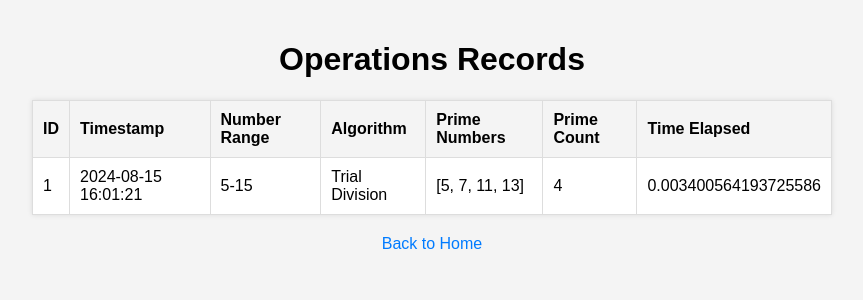
After one commit to NK2PSYCHO/PrimeNumberGenerator, a Flask app: page /values in a window 1280 px wide. The commit adds this page. Shown: the top 300 px of the page, without its empty margins (208-1071 px from the left). Run offline with Flask 3, Linux system fonts and the light colour scheme; data comes from the database, SQL or seed files in the repository; both versions use the stored data as it was after the commit.

Commit message:
Server Update

```diff
--- a/Server/config.py
+++ b/Server/config.py
@@ -1,2 +1,4 @@
+import os
+
 class Config:
     SECRET_KEY = 'jIub1ejbPwDEGzIZcyKmWv7mrNspPtnX'
--- a/Server/routes.py
+++ b/Server/routes.py
@@ -1,8 +1,23 @@
-from flask import Blueprint, render_template, request, redirect, url_for, session
+import sqlite3
+import requests
+from flask import Blueprint, render_template, request, redirect, url_for, session, jsonify
 from Client.RangeGenerator import RangeGenerator
 from Client.PrimeAlgorithms import PrimeAlgorithms
+import time
+from datetime import datetime
 
 bluePrint = Blueprint('main', __name__)
+
+def insert_operation(algorithm, number_range, prime_numbers, prime_count, timestamp, time_elapsed):
+    conn = sqlite3.connect('operations.db')
+    cursor = conn.cursor()
+    insert_query = '''
+    INSERT INTO Operations (algorithm, number_range, prime_numbers, prime_count, timestamp, time_elapsed)
+    VALUES (?, ?, ?, ?, ?, ?);
+    '''
+    cursor.execute(insert_query, (algorithm, number_range, prime_numbers, prime_count, timestamp, time_elapsed))
+    conn.commit()
+    conn.close()
 
 @bluePrint.route('/', methods=['GET'])
 def home():
@@ -22,23 +37,45 @@ def generatePrimeNumbers():
         return redirect(url_for('main.home', message="Invalid input. Please enter valid integers."))
 
     range_tuple = tuple(sorted((start, end)))
-
-    if algorithm == "Trial Division":
-        prime_numbers = PrimeAlgorithms.trialDivision(range_tuple)
-    elif algorithm == "E. Trial Division":
-        prime_numbers = PrimeAlgorithms.enhancedTrialDivision(range_tuple)
-    elif algorithm == "Sieve of Eratosthenes":
-        prime_numbers = PrimeAlgorithms.eratosthenesSieve(range_tuple)
-    else:
-        prime_numbers = []
-
     range_result = RangeGenerator.generateRange(range_tuple)
-
     if isinstance(range_result, set):
         range_result = list(range_result)
 
-    session['prime_numbers'] = prime_numbers
+    session['range_result'] = range_result
     session['algorithm'] = algorithm
+
+    start_time = time.time()
+    timestamp = datetime.now().strftime('%Y-%m-%d %H:%M:%S')
+    session['timestamp'] = timestamp
+
+    api_url = None
+    if algorithm == "Trial Division":
+        api_url = url_for('main.trialDivision', _external=True)
+    elif algorithm == "E. Trial Division":
+        api_url = url_for('main.enhancedTrialDivision', _external=True)
+    elif algorithm == "Sieve of Eratosthenes":
+        api_url = url_for('main.eratosthenesSieve', _external=True)
+
+    if api_url:
+        response = requests.post(api_url, json={"start": start, "end": end})
+        if response.status_code == 200:
+            prime_numbers = response.json()
+            prime_count = len(prime_numbers)
+            session['prime_numbers'] = prime_numbers
+        else:
+            prime_numbers = []
+            prime_count = 0
+            session['prime_numbers'] = []
+    else:
+        prime_numbers = []
+        prime_count = 0
+        session['prime_numbers'] = []
+
+    end_time = time.time()
+    time_elapsed = end_time - start_time
+    session['time_elapsed'] = time_elapsed
+
+    insert_operation(algorithm, f"{start}-{end}", str(prime_numbers), prime_count, timestamp, time_elapsed)
 
     return redirect(url_for('main.generatedPrimeNumbers'))
 
@@ -47,4 +84,52 @@ def generatedPrimeNumbers():
     range_result = session.get('range_result', 'No result')
     prime_numbers = session.get('prime_numbers', 'No result')
     algorithm = session.get('algorithm', 'No algorithm selected')
-    return render_template('index.html', algorithm=algorithm, range_result=range_result, prime_numbers=prime_numbers)
+    timestamp = session.get('timestamp', 'No timestamp')
+    time_elapsed = session.get('time_elapsed', 'Not calculated')
+
+    return render_template('index.html',
+                           range_result=range_result,
+                           prime_numbers=prime_numbers,
+                           algorithm=algorithm,
+                           timestamp=timestamp,
+                           time_elapsed=time_elapsed)
+
+@bluePrint.route('/api/trialDivision', methods=['POST'])
+def trialDivision():
+    start = request.json.get('start')
+    end = request.json.get('end')
+    range_tuple = tuple(sorted((start, end)))
+    prime_numbers = PrimeAlgorithms.trialDivision(range_tuple)
+    return jsonify(prime_numbers)
+
+@bluePrint.route('/api/enhancedTrialDivision', methods=['POST'])
+def enhancedTrialDivision():
+    start = request.json.get('start')
+    end = request.json.get('end')
+    range_tuple = tuple(sorted((start, end)))
+    prime_numbers = PrimeAlgorithms.enhancedTrialDivision(range_tuple)
+    return jsonify(prime_numbers)
+
+@bluePrint.route('/api/eratosthenesSieve', methods=['POST'])
+def eratosthenesSieve():
+    start = request.json.get('start')
+    end = request.json.get('end')
+    range_tuple = tuple(sorted((start, end)))
+    prime_numbers = PrimeAlgorithms.eratosthenesSieve(range_tuple)
+    return jsonify(prime_numbers)
+
+@bluePrint.route('/api/getOperations', methods=['GET'])
+def getOperations():
+    try:
+        conn = sqlite3.connect('operations.db')
+        cursor = conn.cursor()
+        cursor.execute("SELECT * FROM Operations")
+        rows = cursor.fetchall()
+        conn.close()
+        return jsonify(rows)
+    except sqlite3.Error as e:
+        return jsonify({"error": str(e)})
+
+@bluePrint.route('/values', methods=['GET'])
+def values():
+    return render_template('values.html')
--- /dev/null
+++ b/Server/templates/values.html
@@ -0,0 +1,92 @@
+<!DOCTYPE html>
+<html lang="en">
+<head>
+    <meta charset="UTF-8">
+    <meta name="viewport" content="width=device-width, initial-scale=1.0">
+    <title>Operations Records</title>
+    <style>
+        body {
+            font-family: Arial, sans-serif;
+            margin: 0;
+            padding: 20px;
+            background-color: #f4f4f4;
+        }
+        .container {
+            max-width: 800px;
+            margin: 0 auto;
+        }
+        table {
+            width: 100%;
+            border-collapse: collapse;
+            margin: 20px 0;
+            background: #fff;
+            box-shadow: 0 0 5px rgba(0, 0, 0, 0.1);
+        }
+        table, th, td {
+            border: 1px solid #ddd;
+        }
+        th, td {
+            padding: 10px;
+            text-align: left;
+        }
+        th {
+            background-color: #f4f4f4;
+        }
+        h1 {
+            text-align: center;
+        }
+        a {
+            display: block;
+            text-align: center;
+            margin-top: 20px;
+            color: #007bff;
+            text-decoration: none;
+        }
+        a:hover {
+            text-decoration: underline;
+        }
+    </style>
+</head>
+<body>
+    <div class="container">
+        <h1>Operations Records</h1>
+        <table>
+            <thead>
+                <tr>
+                    <th>ID</th>
+                    <th>Timestamp</th>
+                    <th>Number Range</th>
+                    <th>Algorithm</th>
+                    <th>Prime Numbers</th>
+                    <th>Prime Count</th>
+                    <th>Time Elapsed</th>
+                </tr>
+            </thead>
+            <tbody id="operationsTableBody">
+                <!-- Rows will be inserted here -->
+            </tbody>
+        </table>
+        <a href="{{ url_for('main.home') }}">Back to Home</a>
+    </div>
+
+    <script>
+        document.addEventListener('DOMContentLoaded', function() {
+            fetch('/api/getOperations')
+                .then(response => response.json())
+                .then(data => {
+                    const tableBody = document.getElementById('operationsTableBody');
+                    data.forEach(row => {
+                        const tr = document.createElement('tr');
+                        row.forEach(cell => {
+                            const td = document.createElement('td');
+                            td.textContent = cell;
+                            tr.appendChild(td);
+                        });
+                        tableBody.appendChild(tr);
+                    });
+                })
+                .catch(error => console.error('Error fetching operations:', error));
+        });
+    </script>
+</body>
+</html>
--- a/requirements.txt
+++ b/requirements.txt
@@ -1,14 +1,19 @@
 alembic==1.13.2
 blinker==1.8.2
+certifi==2024.7.4
+charset-normalizer==3.3.2
 click==8.1.7
 Flask==3.0.3
 Flask-Migrate==4.0.7
 Flask-SQLAlchemy==3.1.1
 greenlet==3.0.3
+idna==3.7
 itsdangerous==2.2.0
 Jinja2==3.1.4
 Mako==1.3.5
 MarkupSafe==2.1.5
+requests==2.32.3
 SQLAlchemy==2.0.32
 typing_extensions==4.12.2
+urllib3==2.2.2
 Werkzeug==3.0.3
```
Also changed, not shown: Server/templates/index.html (+8 -0 lines), ReadMe.md (added), Server/ReadMe.md (added), operations.db (added).
